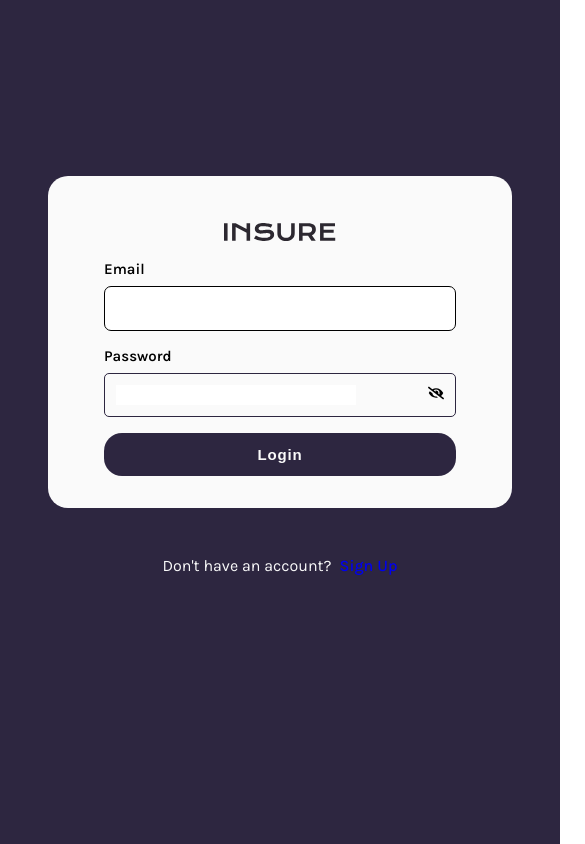
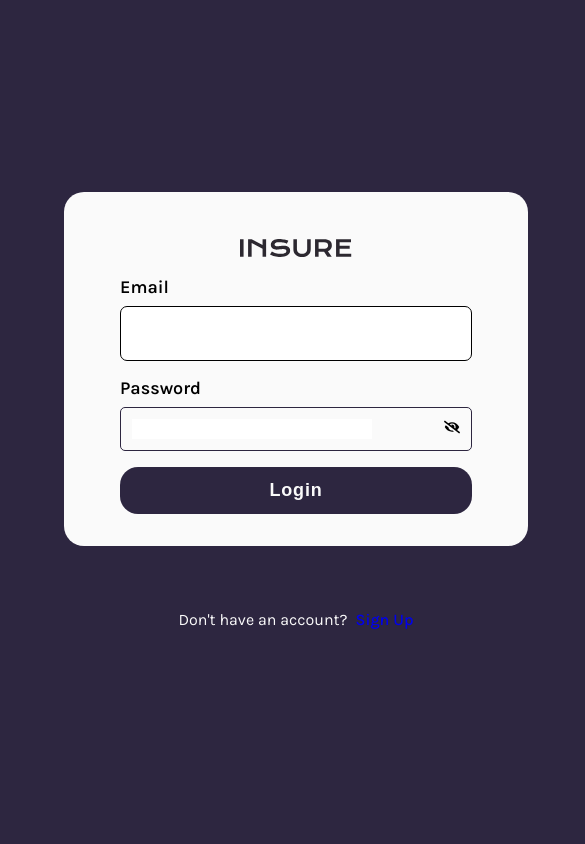
Before and after one commit to Samusain/Insure, a React (Create React App) app in the folder insure-demo/: page /login in a window 390 px wide. Shown: the whole page, 585 px wide, since content can reach past the window. Built offline with nearby package versions, Linux system fonts and the light colour scheme; what recoil-persist would draw is missing.

Commit message:
Modified the build

```diff
--- a/insure-demo/package.json
+++ b/insure-demo/package.json
@@ -24,7 +24,7 @@
     "predeploy": "npm run build",
     "deploy": "gh-pages -d build",
     "start": "react-scripts start",
-    "build": "react-scripts build",
+    "build": "set \"GENERATE_SOURCEMAP=false\" &&  react-scripts build",
     "test": "react-scripts test",
     "eject": "react-scripts eject"
   },
--- a/insure-demo/src/Components/Account/Login/Login.css
+++ b/insure-demo/src/Components/Account/Login/Login.css
@@ -112,10 +112,11 @@
 @media screen and (max-width: 37.5rem){
     .login {
         padding-top: 8rem;
+        max-height: 100%;
     }
 
     .form {
-        margin: 3rem;
+        margin: 1rem;
         padding: 2rem 3.5rem;
     }
 
@@ -127,4 +128,19 @@
     .form > h1 > img {
         width: 130%;
     }
+
+    .inputbox > label {
+        font-size: 18px;
+    }
+
+    .inputbox > input {
+        font-size: 18px;
+        width: 22rem;
+        padding: 1rem;
+    }
+
+    .login-btn {
+        font-size: 18px;
+        min-width: 22rem;
+    }
 }
--- a/insure-demo/src/Components/Account/Register/Register.css
+++ b/insure-demo/src/Components/Account/Register/Register.css
@@ -62,8 +62,19 @@
         padding-top: 3rem;
     }
 
-    .signup-form {
+    .form {
         margin: 4rem;
         padding: 2rem 3.5rem;
     }
+
+    .inputbox > label {
+        font-size: 18px;
+    }
+
+    .inputbox > input {
+        font-size: 18px;
+        width: 22rem;
+        padding: 1rem;
+    }
+
 }
```
